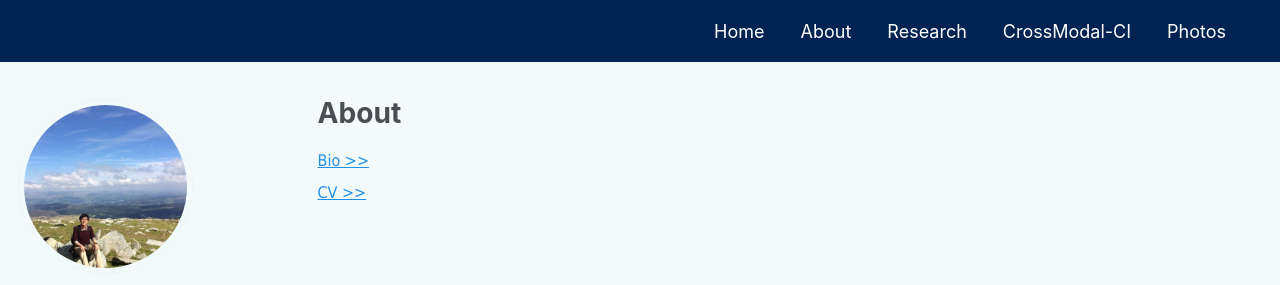
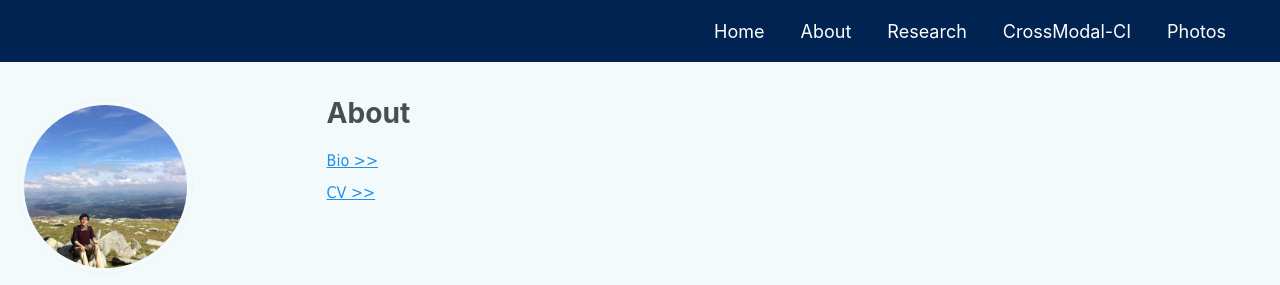
Before and after one commit to guangtingmai/guangtingmai.github.io, a Jekyll site: the page built from _pages/about.html, in a window 1280 px wide. Shown: the top 285 px of the page. Built offline with Jekyll 4.4.1, drawn with Linux system fonts in a browser that asks for light colours.

Commit message:
Update custom.scss

```diff
--- a/_sass/custom.scss
+++ b/_sass/custom.scss
@@ -105,8 +105,8 @@ a:hover {
 
 .archive > * {
   display: block !important;   /* ensure elements are block-level */
-  margin-left: 2rem !important; /* push content away from sidebar */
-  width: 75ch;
+  margin-left: 2.5rem !important; /* push content away from sidebar */
+  width: 85ch;
   max-width: 100%;
   box-sizing: border-box;
 }
@@ -181,7 +181,7 @@ div.navigation-row span {
   box-sizing: border-box !important;
 }
 
-@media (max-width: 1024px) {
+@media (max-width: 800px) {
   .sidebar > * {
     width: 420px !important;
     min-width: 420px !important;
```
